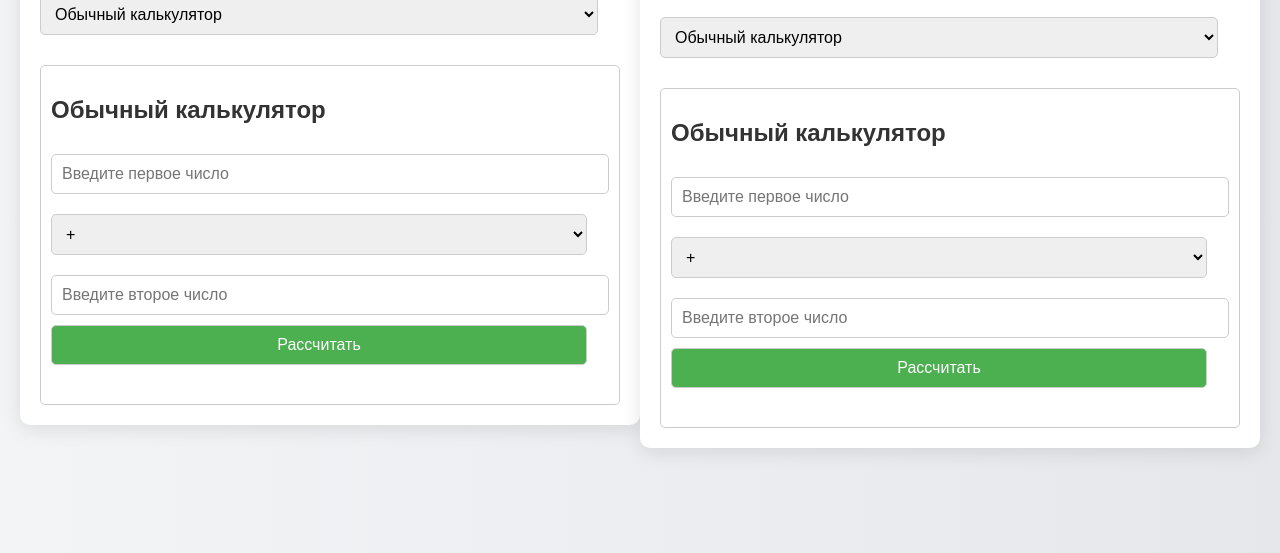
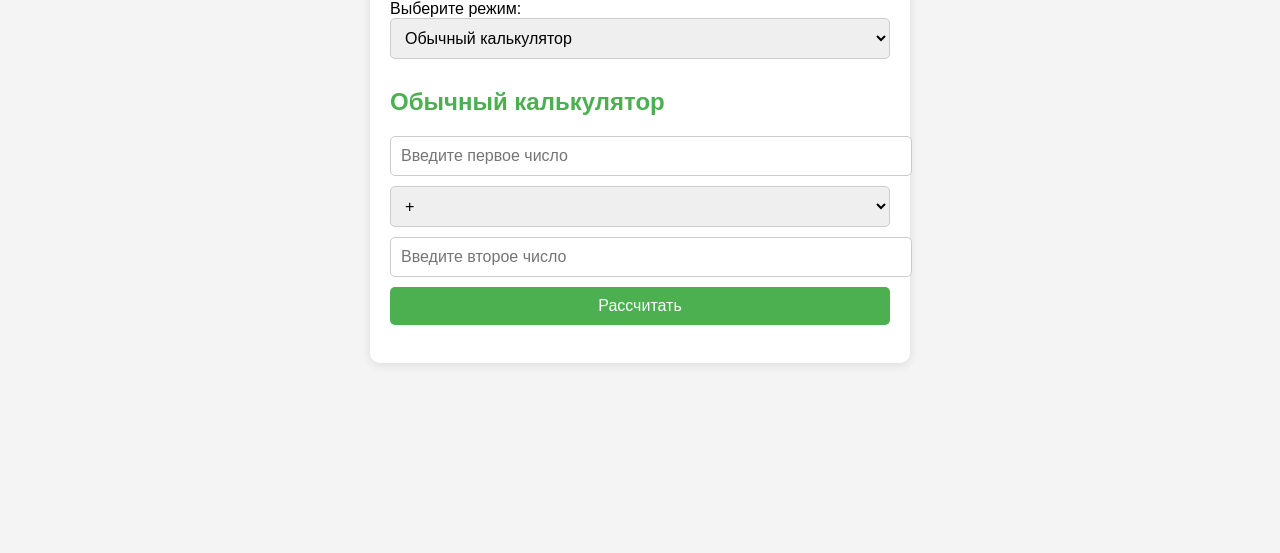
Before and after one commit to WarfeCode/calculator, a plain HTML site: page index.html in a window 1280 px wide. Shown: the part 287-840 px from the top of the page. After the commit the page ends 800 px from the top, so only its background shows below. Drawn offline with Linux system fonts and the light colour scheme.

Commit message:
Update index.html

```diff
--- a/index.html
+++ b/index.html
@@ -3,91 +3,73 @@
 <head>
     <meta charset="UTF-8">
     <meta name="viewport" content="width=device-width, initial-scale=1.0">
-    <title>Калькулятор</title>
+    <title>Комбинированный Калькулятор</title>
     <style>
         body {
-            font-family: 'Arial', sans-serif;
+            font-family: Arial, sans-serif;
             margin: 0;
             padding: 0;
+            background-color: #f4f4f4;
             display: flex;
             justify-content: center;
             align-items: center;
             height: 100vh;
-            background: linear-gradient(to right, #74ebd5, #acb6e5);
-            color: #fff;
-            overflow: hidden;
         }
         .container {
-            background: rgba(255, 255, 255, 0.9);
-            padding: 30px;
-            border-radius: 15px;
-            box-shadow: 0 10px 30px rgba(0, 0, 0, 0.3);
+            background-color: white;
+            border-radius: 10px;
+            box-shadow: 0 2px 10px rgba(0, 0, 0, 0.1);
+            padding: 20px;
+            width: 90%;
             max-width: 500px;
-            width: 100%;
-            animation: fadeIn 0.5s ease;
-        }
-        @keyframes fadeIn {
-            from { opacity: 0; transform: translateY(-20px); }
-            to { opacity: 1; transform: translateY(0); }
         }
         h1 {
             text-align: center;
-            margin-bottom: 20px;
-            font-size: 2.5em;
             color: #333;
         }
-        label {
-            font-size: 1.2em;
-            margin: 10px 0;
-            display: block;
-            color: #333;
+        h2 {
+            color: #4CAF50; /* Цвет заголовка */
         }
-        select, input {
+        .hidden {
+            display: none;
+        }
+        input, select {
+            margin-bottom: 10px;
             width: 100%;
-            padding: 12px;
-            margin: 10px 0;
+            padding: 10px;
             border: 1px solid #ccc;
-            border-radius: 8px;
-            font-size: 1em;
-            transition: border-color 0.3s, background-color 0.3s;
+            border-radius: 5px;
+            font-size: 16px;
         }
-        select:focus, input:focus {
-            border-color: #4CAF50;
+        input:focus {
+            border-color: #4CAF50; /* Цвет рамки при фокусе */
             outline: none;
-            background-color: #f1f1f1;
         }
         button {
-            padding: 12px;
+            padding: 10px;
             border: none;
-            border-radius: 8px;
+            border-radius: 5px;
             background-color: #4CAF50;
             color: white;
+            font-size: 16px;
             cursor: pointer;
+            transition: background-color 0.3s;
             width: 100%;
-            font-size: 1.2em;
-            transition: background-color 0.3s;
         }
         button:hover {
             background-color: #45a049;
         }
-        .calculator {
-            display: none;
-        }
-        .calculator.active {
-            display: block;
-        }
         p {
-            font-size: 1.2em;
-            margin-top: 15px;
             text-align: center;
-            color: #333;
+            font-size: 18px;
+            color: #333; /* Цвет текста результата */
         }
     </style>
 </head>
 <body>
 
     <div class="container">
-        <h1>Калькулятор</h1>
+        <h1>Комбинированный Калькулятор</h1>
 
         <label for="mode">Выберите режим:</label>
         <select id="mode" onchange="changeMode()">
@@ -96,36 +78,37 @@
             <option value="trigonometry">Тригонометрический калькулятор</option>
         </select>
 
-        <div id="basic" class="calculator active">
+        <div id="basic" class="calculator">
             <h2>Обычный калькулятор</h2>
-            <input type="number" id="num1" placeholder="Введите первое число" required />
+            <input type="number" id="num1" placeholder="Введите первое число" />
             <select id="operation">
                 <option value="+">+</option>
                 <option value="-">-</option>
                 <option value="*">*</option>
                 <option value="/">/</option>
             </select>
-            <input type="number" id="num2" placeholder="Введите второе число" required />
+            <input type="number" id="num2" placeholder="Введите второе число" />
             <button onclick="calculateBasic()">Рассчитать</button>
             <p id="basicResult"></p>
         </div>
-        <div id="fraction" class="calculator">
+
+        <div id="fraction" class="calculator hidden">
             <h2>Калькулятор дробей</h2>
-            <input type="text" id="fraction1" placeholder="Введите первую дробь (например, 1/2)" required />
+            <input type="text" id="fraction1" placeholder="Введите первую дробь (например, 1/2)" />
             <select id="fractionOperation">
                 <option value="+">+</option>
                 <option value="-">-</option>
                 <option value="*">*</option>
                 <option value="/">/</option>
             </select>
-            <input type="text" id="fraction2" placeholder="Введите вторую дробь (например, 1/3)" required />
+            <input type="text" id="fraction2" placeholder="Введите вторую дробь (например, 1/3)" />
             <button onclick="calculateFraction()">Рассчитать</button>
             <p id="fractionResult"></p>
         </div>
 
-        <div id="trigonometry" class="calculator">
+        <div id="trigonometry" class="calculator hidden">
             <h2>Тригонометрический калькулятор</h2>
-            <input type="number" id="angle" placeholder="Введите угол в градусах" required />
+            <input type="number" id="angle" placeholder="Введите угол в градусах" />
             <select id="trigonometryOperation">
                 <option value="sin">sin</option>
                 <option value="cos">cos</option>
@@ -140,9 +123,9 @@
         function changeMode() {
             const mode = document.getElementById('mode').value;
             document.querySelectorAll('.calculator').forEach(el => {
-                el.classList.remove('active');
+                el.classList.add('hidden');
             });
-            document.getElementById(mode).classList.add('active');
+            document.getElementById(mode).classList.remove('hidden');
         }
 
         function calculateBasic() {
@@ -221,138 +204,3 @@
 
 </body>
 </html>
-    <style>
-        body {
-            font-family: 'Arial', sans-serif;
-            margin: 0;
-            padding: 20px;
-            background: linear-gradient(to right, #f3f4f6, #e5e7eb);
-            color: #333;
-            height: 100vh;
-            display: flex;
-            justify-content: center;
-            align-items: center;
-        }
-
-        .container {
-            background-color: #fff;
-            border-radius: 10px;
-            box-shadow: 0 4px 20px rgba(0, 0, 0, 0.1);
-            padding: 20px;
-            width: 100%;
-            max-width: 600px;
-        }
-
-        h1 {
-            text-align: center;
-            color: #4CAF50;
-        }
-
-        select, input, button {
-            margin-bottom: 10px;
-            width: calc(100% - 22px);
-            padding: 10px;
-            border: 1px solid #ccc;
-            border-radius: 5px;
-            font-size: 16px;
-        }
-
-        button {
-            background-color: #4CAF50;
-            color: white;
-            cursor: pointer;
-            transition: background-color 0.3s;
-        }
-
-        button:hover {
-            background-color: #45a049;
-        }
-
-        .calculator {
-            margin-top: 20px;
-            border: 1px solid #ccc;
-            border-radius: 5px;
-            padding: 10px;
-            opacity: 0;
-            transform: translateY(20px);
-            animation: fadeIn 0.5s forwards;
-        }
-
-        @keyframes fadeIn {
-            to {
-                opacity: 1;
-                transform: translateY(0);
-            }
-        }
-
-        .active {
-            display: block;
-        }
-
-        .hidden {
-            display: none;
-        }
-
-        p {
-            font-weight: bold;
-            margin-top: 10px;
-            color: #4CAF50;
-        }
-    </style>
-</head>
-<body>
-    <div class="container">
-        <h1>Комбинированный Калькулятор</h1>
-        <label for="mode">Выберите режим:</label>
-        <select id="mode" onchange="changeMode()">
-            <option value="basic">Обычный калькулятор</option>
-            <option value="fraction">Калькулятор дробей</option>
-            <option value="trigonometry">Тригонометрический калькулятор</option>
-        </select>
-
-        <div id="basic" class="calculator active">
-            <h2>Обычный калькулятор</h2>
-            <input type="number" id="num1" placeholder="Введите первое число" required />
-            <select id="operation">
-                <option value="+">+</option>
-                <option value="-">-</option>
-                <option value="*">*</option>
-                <option value="/">/</option>
-            </select>
-            <input type="number" id="num2" placeholder="Введите второе число" required />
-            <button onclick="calculateBasic()">Рассчитать</button>
-            <p id="basicResult"></p>
-        </div>
-
-        <div id="fraction" class="calculator hidden">
-            <h2>Калькулятор дробей</h2>
-            <input type="text" id="fraction1" placeholder="Введите первую дробь (например, 1/2)" required />
-            <select id="fractionOperation">
-                <option value="+">+</option>
-                <option value="-">-</option>
-                <option value="*">*</option>
-                <option value="/">/</option>
-            </select>
-            <input type="text" id="fraction2" placeholder="Введите вторую дробь (например, 1/3)" required />
-            <button onclick="calculateFraction()">Рассчитать</button>
-            <p id="fractionResult"></p>
-        </div>
-
-        <div id="trigonometry" class="calculator hidden">
-            <h2>Тригонометрический калькулятор</h2>
-            <input type="number" id="angle" placeholder="Введите угол в градусах" required />
-            <select id="trigonometryOperation">
-                <option value="sin">sin</option>
-                <option value="cos">cos</option>
-                <option value="tan">tan</option>
-            </select>
-            <button onclick="calculateTrigonometry()">Рассчитать</button>
-            <p id="trigonometryResult"></p>
-        </div>
-    </div>
-
-    <script>
-        // JavaScript остался без изменений
-    </script>
-</body>
-</html>
```
